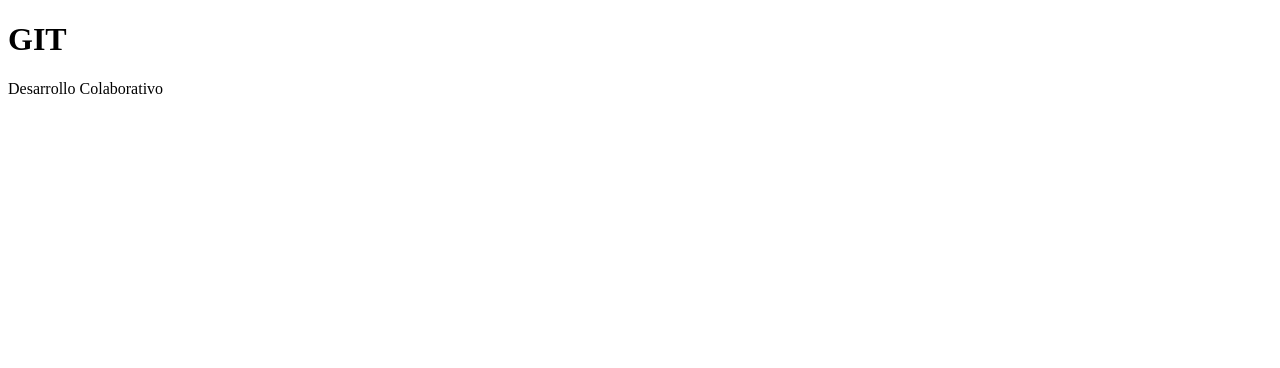
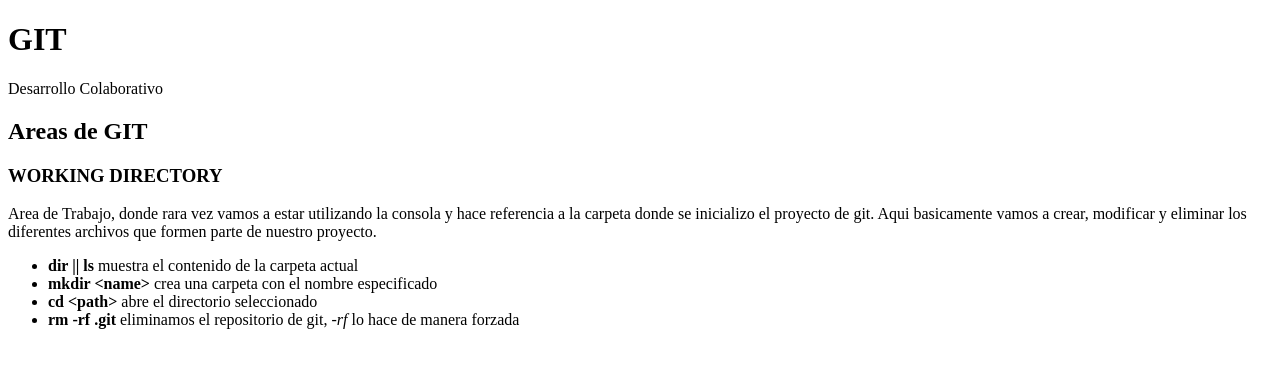
Before and after one commit to Melina-Ochstadt/git-lx13, a plain HTML site: page index.html in a window 1280 px wide. Drawn offline with Linux system fonts and the light colour scheme.

Commit message:
Areas GIT: WORKING DIRECTORY

```diff
--- a/index.html
+++ b/index.html
@@ -16,5 +16,20 @@
         <h1>GIT</h1>
         <p>Desarrollo Colaborativo</p>
     </header>
+    <section>
+        <h2>Areas de GIT</h2>
+        <article>
+            <h3>WORKING DIRECTORY</h3>
+            <p>
+                Area de Trabajo, donde rara vez vamos a estar utilizando la consola y hace referencia a la carpeta donde se inicializo el proyecto de git. Aqui basicamente vamos a crear, modificar y eliminar los diferentes archivos que formen parte de nuestro proyecto.
+            </p>
+            <ul class="commands">
+                <li><strong>dir || ls</strong> muestra el contenido de la carpeta actual</li>
+                <li><strong>mkdir &lt;name></strong> crea una carpeta con el nombre especificado</li>
+                <li><strong>cd &lt;path></strong> abre el directorio seleccionado</li>
+                <li><strong>rm -rf .git</strong> eliminamos el repositorio de git, <em>-rf</em> lo hace de manera forzada</li>
+            </ul>
+        </article>
+    </section>
 </body>
 </html>
```
